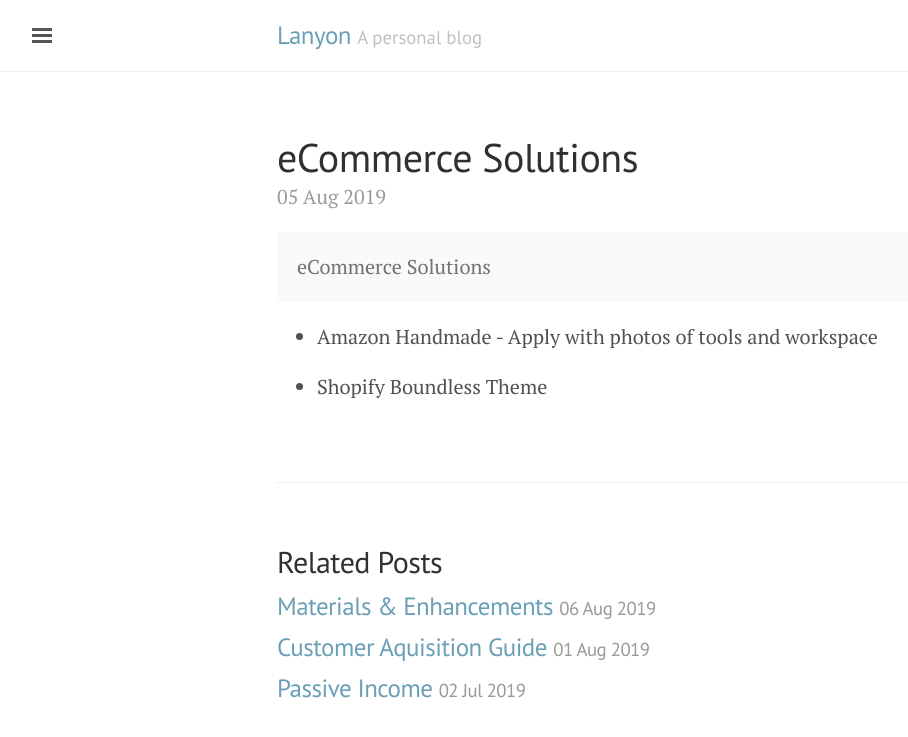
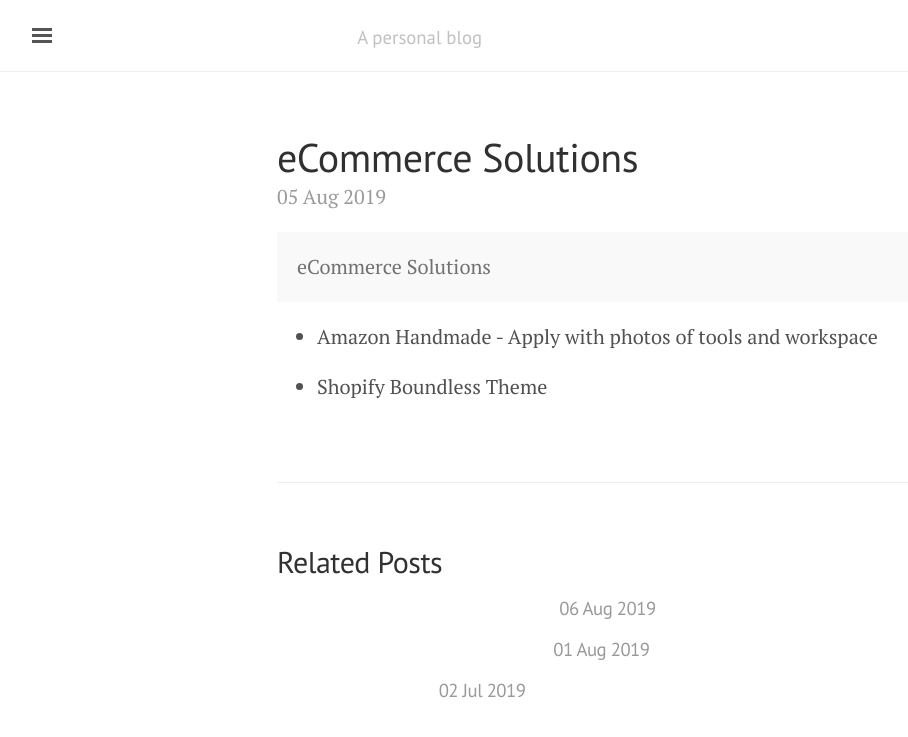
Before and after one commit to mingyao6/mingyao6.github.io, a Jekyll site: the page built from _posts/2019-08-05-ecommerce.md, in a window 1280 px wide. Shown: the top 737 px of the page, without its empty margins (3-911 px from the left). Built offline with Jekyll 4.4.1, drawn with Linux system fonts in a browser that asks for light colours.

Commit message:
theme sidebar

```diff
--- a/public/css/lanyon.css
+++ b/public/css/lanyon.css
@@ -510,7 +510,7 @@ a.pagination-item:hover {
 .theme-base-0d .container a,
 .theme-base-0d .sidebar-toggle,
 .theme-base-0d .related-posts li a:hover {
-  color: #6a9fb5;
+  color: #fff;
 }
 
 /* Magenta */
```
